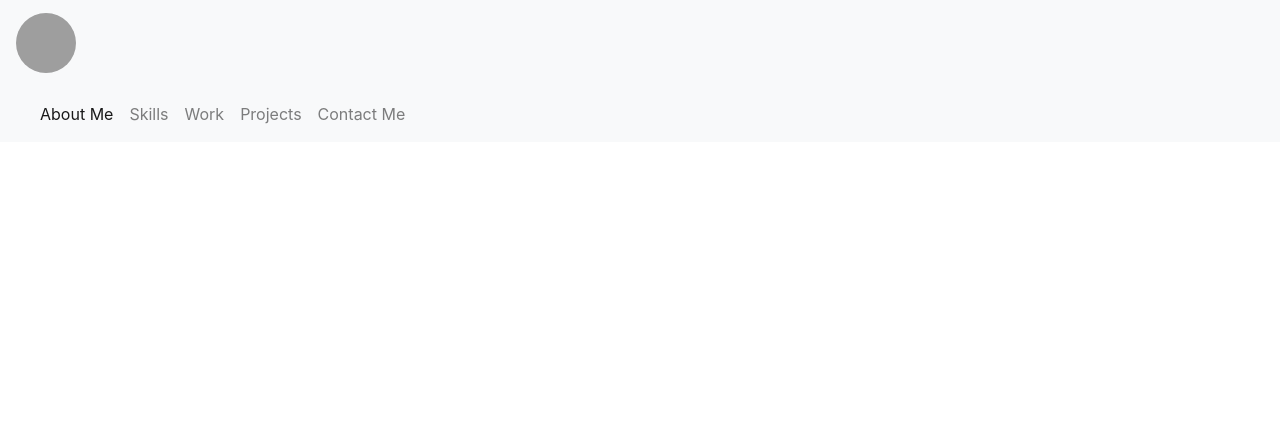
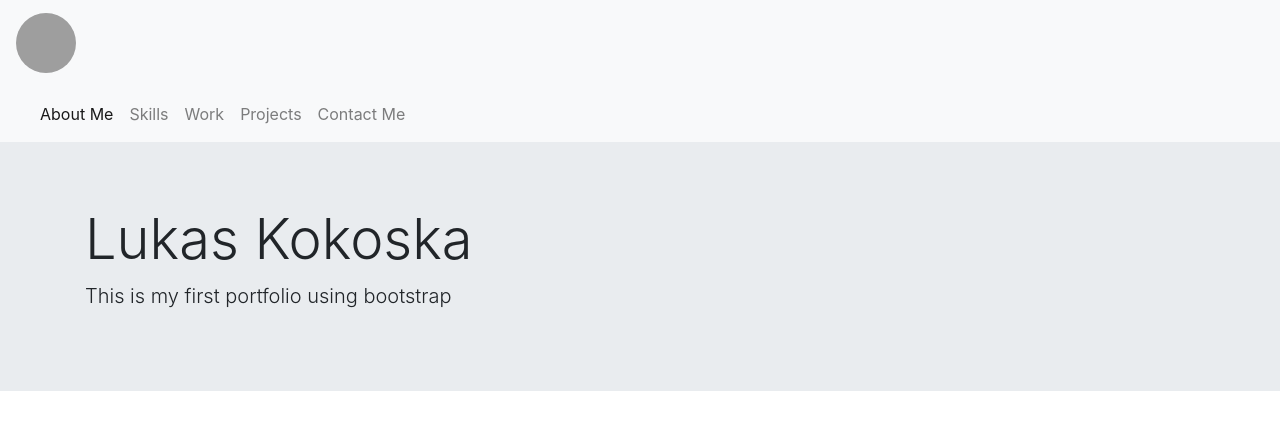
Before and after one commit to lukinko22/Bootstrap-Portfolio, a plain HTML site: page index.html in a window 1280 px wide. Drawn offline with nearby package versions, Linux system fonts and the light colour scheme; grey boxes are pictures that could not be loaded.

Commit message:
added jumbotron

```diff
--- a/index.html
+++ b/index.html
@@ -62,7 +62,12 @@
         </ul>
       </div>
     </nav>
-
+    <div class="jumbotron jumbotron-fluid" id="jumbotron">
+        <div class="container">
+          <h1 class="display-4">Lukas Kokoska</h1>
+          <p class="lead">This is my first portfolio using bootstrap</p>
+        </div>
+      </div>
 
 </body>
 </html>
```
